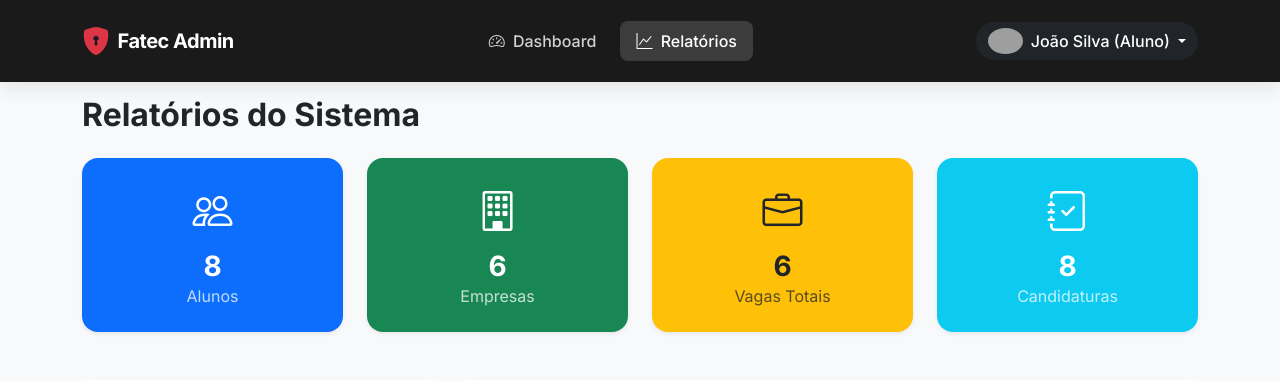
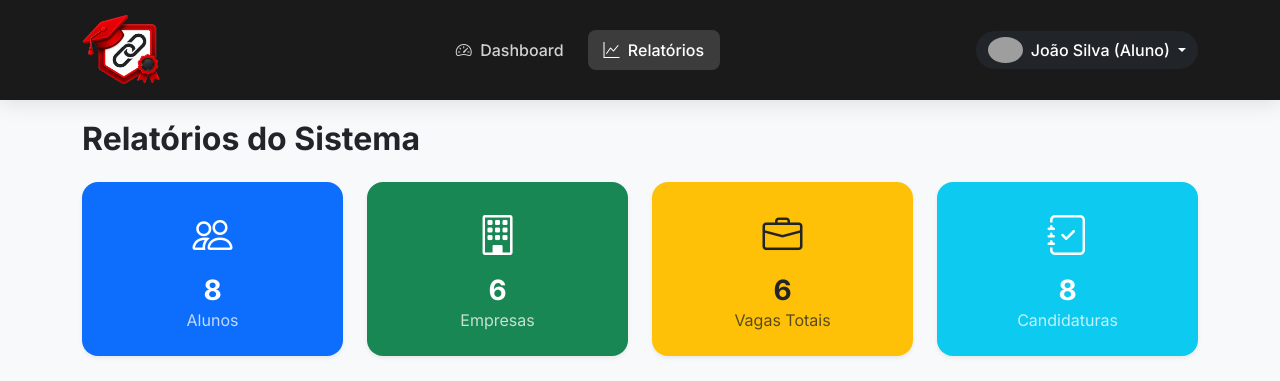
Before and after one commit to joaoohlazaro01/FatecLink, a PHP site: page /relatorios.php in a window 1280 px wide. Shown: the top 381 px of the page. Run offline with PHP 8.4, Linux system fonts and the light colour scheme; a user stored in the database is signed in; data comes from the database, SQL or seed files in the repository; grey boxes are pictures that could not be loaded.

Commit message:
Atualização do sistema

```diff
--- a/cadastro.php
+++ b/cadastro.php
@@ -18,8 +18,7 @@ verificarPerfil('EMPRESA');
     <nav class="navbar navbar-expand-lg navbar-dark fixed-top custom-navbar">
         <div class="container">
             <a class="navbar-brand d-flex align-items-center" href="cadastro.php">
-                <i class="bi bi-mortarboard-fill fs-3 me-2"></i>
-                <span class="fw-bold">Fatec Estágios</span>
+                <img src="logo.png" alt="Logo" class="navbar-logo me-2">
             </a>
             <button class="navbar-toggler" type="button" data-bs-toggle="collapse" data-bs-target="#navbarNav">
                 <span class="navbar-toggler-icon"></span>
@@ -48,7 +47,7 @@ verificarPerfil('EMPRESA');
             </div>
         </div>
     </nav>
-
+<br>
     <main class="container mt-5 pt-5 pb-5">
         <section class="view-section">
             <div class="row justify-content-center">
--- a/css/style.css
+++ b/css/style.css
@@ -18,9 +18,29 @@ body {
     padding: 15px 0;
 }
 
+/* Admin Navbar Reversion */
+.navbar-admin {
+    background-color: #1a1a1a !important; /* Dark gray/black */
+}
+
+.navbar-admin .user-profile {
+    background: rgba(255, 255, 255, 0.1);
+}
+
 .custom-navbar .navbar-brand {
     font-weight: 700;
     letter-spacing: -0.5px;
+    padding: 0;
+}
+
+.navbar-logo {
+    height: 70px;
+    width: auto;
+    transition: transform 0.3s ease;
+}
+
+.navbar-logo:hover {
+    transform: scale(1.05);
 }
 
 .custom-navbar .nav-link {
--- a/gerenciar_vaga.php
+++ b/gerenciar_vaga.php
@@ -68,8 +68,7 @@ if (isset($_POST['alterar_status'])) {
     <nav class="navbar navbar-expand-lg navbar-dark fixed-top custom-navbar">
         <div class="container">
             <a class="navbar-brand d-flex align-items-center" href="cadastro.php">
-                <i class="bi bi-mortarboard-fill fs-3 me-2"></i>
-                <span class="fw-bold">Fatec Estágios</span>
+                <img src="logo.png" alt="Logo" class="navbar-logo me-2">
             </a>
             <button class="navbar-toggler" type="button" data-bs-toggle="collapse" data-bs-target="#navbarNav">
                 <span class="navbar-toggler-icon"></span>
--- a/index.php
+++ b/index.php
@@ -40,8 +40,7 @@ $minhas_candidaturas = $stmtMinhasCand->fetchAll(PDO::FETCH_COLUMN);
     <nav class="navbar navbar-expand-lg navbar-dark fixed-top custom-navbar">
         <div class="container">
             <a class="navbar-brand d-flex align-items-center" href="index.php">
-                <i class="bi bi-mortarboard-fill fs-3 me-2"></i>
-                <span class="fw-bold">Fatec Estágios</span>
+                <img src="logo.png" alt="Logo" class="navbar-logo me-2">
             </a>
             <button class="navbar-toggler" type="button" data-bs-toggle="collapse" data-bs-target="#navbarNav">
                 <span class="navbar-toggler-icon"></span>
@@ -70,7 +69,7 @@ $minhas_candidaturas = $stmtMinhasCand->fetchAll(PDO::FETCH_COLUMN);
             </div>
         </div>
     </nav>
-
+<br>
     <main class="container mt-5 pt-5 pb-5">
         <section class="view-section">
             <div class="d-flex justify-content-between align-items-center mb-4">
--- a/login.php
+++ b/login.php
@@ -56,8 +56,7 @@ if (isset($_SESSION['usuario_id'])) {
             <div class="col-lg-10">
                 <div class="card login-card row flex-lg-row flex-column-reverse">
                     <div class="col-lg-5 login-banner">
-                        <i class="bi bi-mortarboard-fill mb-3" style="font-size: 4rem;"></i>
-                        <h2 class="fw-bold mb-3">Fatec Itapira</h2>
+                        <img src="logo.png" alt="Fatec Itapira" class="img-fluid mb-4 d-block mx-auto" style="max-height: 180px; width: auto;">
                         <p class="opacity-75">Portal de Oportunidades e Estágios. Conectando alunos ao mercado de trabalho.</p>
                     </div>
 
--- a/minhas_vagas.php
+++ b/minhas_vagas.php
@@ -36,8 +36,7 @@ $vagas = $stmtVagas->fetchAll();
     <nav class="navbar navbar-expand-lg navbar-dark fixed-top custom-navbar">
         <div class="container">
             <a class="navbar-brand d-flex align-items-center" href="cadastro.php">
-                <i class="bi bi-mortarboard-fill fs-3 me-2"></i>
-                <span class="fw-bold">Fatec Estágios</span>
+                <img src="logo.png" alt="Logo" class="navbar-logo me-2">
             </a>
             <button class="navbar-toggler" type="button" data-bs-toggle="collapse" data-bs-target="#navbarNav">
                 <span class="navbar-toggler-icon"></span>
@@ -66,7 +65,7 @@ $vagas = $stmtVagas->fetchAll();
             </div>
         </div>
     </nav>
-
+<br>
     <main class="container mt-5 pt-5 pb-5">
         <div class="d-flex justify-content-between align-items-center mb-4">
             <div>
--- a/perfil_aluno.php
+++ b/perfil_aluno.php
@@ -29,8 +29,7 @@ $perfil = $stmt->fetch();
     <nav class="navbar navbar-expand-lg navbar-dark fixed-top custom-navbar">
         <div class="container">
             <a class="navbar-brand d-flex align-items-center" href="index.php">
-                <i class="bi bi-mortarboard-fill fs-3 me-2"></i>
-                <span class="fw-bold">Fatec Estágios</span>
+                <img src="logo.png" alt="Logo" class="navbar-logo me-2">
             </a>
             <button class="navbar-toggler" type="button" data-bs-toggle="collapse" data-bs-target="#navbarNav">
                 <span class="navbar-toggler-icon"></span>
--- a/registro_aluno.php
+++ b/registro_aluno.php
@@ -59,7 +59,7 @@ if (isset($_SESSION['usuario_id'])) {
             <div class="col-lg-12">
                 <div class="card login-card row flex-lg-row flex-column-reverse">
                     <div class="col-lg-4 login-banner">
-                        <i class="bi bi-person-badge-fill mb-3" style="font-size: 4rem;"></i>
+                        <img src="logo.png" alt="Fatec Itapira" class="img-fluid mb-4" style="max-height: 80px;">
                         <h2 class="fw-bold mb-3">Sou Aluno</h2>
                         <p class="opacity-75">Crie sua conta para se candidatar às melhores vagas de estágio e impulsionar sua carreira.</p>
                         <a href="login.php" class="btn btn-outline-light mt-4 rounded-pill px-4">Já tenho conta</a>
--- a/registro_empresa.php
+++ b/registro_empresa.php
@@ -59,7 +59,7 @@ if (isset($_SESSION['usuario_id'])) {
             <div class="col-lg-12">
                 <div class="card login-card row flex-lg-row flex-column-reverse">
                     <div class="col-lg-4 login-banner">
-                        <i class="bi bi-building-fill-add mb-3" style="font-size: 4rem;"></i>
+                        <img src="logo.png" alt="Fatec Itapira" class="img-fluid mb-4" style="max-height: 80px;">
                         <h2 class="fw-bold mb-3">Sou Empresa</h2>
                         <p class="opacity-75">Encontre talentos qualificados na Fatec Itapira e fortaleça sua equipe com novos estagiários.</p>
                         <a href="login.php" class="btn btn-outline-light mt-4 rounded-pill px-4">Já tenho conta</a>
--- a/relatorios.php
+++ b/relatorios.php
@@ -33,18 +33,16 @@ $vagas_list = $pdo->query($sql_vagas)->fetchAll(PDO::FETCH_ASSOC);
     <link rel="stylesheet" href="https://cdn.jsdelivr.net/npm/bootstrap-icons@1.11.1/font/bootstrap-icons.css">
     <link rel="stylesheet" href="css/style.css">
     <style>
-        .custom-navbar { background-color: #1a1a1a; }
         .stat-card { transition: transform 0.2s; }
         .stat-card:hover { transform: translateY(-5px); }
     </style>
 </head>
 <body class="bg-light">
 
-    <nav class="navbar navbar-expand-lg navbar-dark fixed-top custom-navbar">
+    <nav class="navbar navbar-expand-lg navbar-dark fixed-top custom-navbar navbar-admin">
         <div class="container">
             <a class="navbar-brand d-flex align-items-center" href="painel_admin.php">
-                <i class="bi bi-shield-lock-fill fs-3 me-2 text-danger"></i>
-                <span class="fw-bold">Fatec Admin</span>
+                <img src="logo.png" alt="Logo" class="navbar-logo me-2">
             </a>
             <button class="navbar-toggler" type="button" data-bs-toggle="collapse" data-bs-target="#navbarNav">
                 <span class="navbar-toggler-icon"></span>
@@ -72,7 +70,7 @@ $vagas_list = $pdo->query($sql_vagas)->fetchAll(PDO::FETCH_ASSOC);
             </div>
         </div>
     </nav>
-
+<br>
     <main class="container mt-5 pt-5 pb-5">
         <section class="view-section">
             <div class="d-flex justify-content-between align-items-center mb-4">
```
Also changed, not shown: candidaturas.php (+3 -4 lines), painel_admin.php (+5 -8 lines), perfil.php (+3 -4 lines), logo.png (added).
